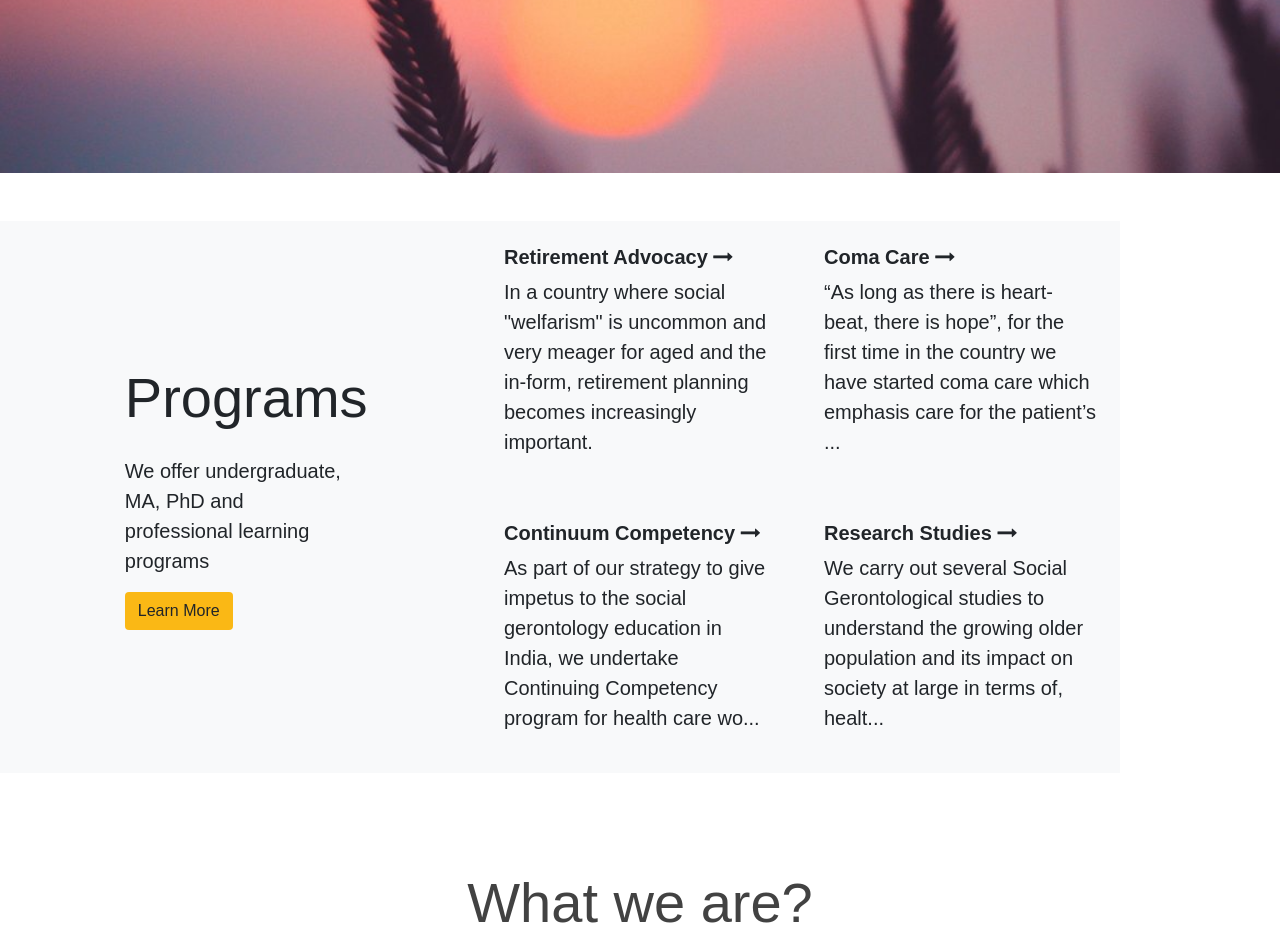
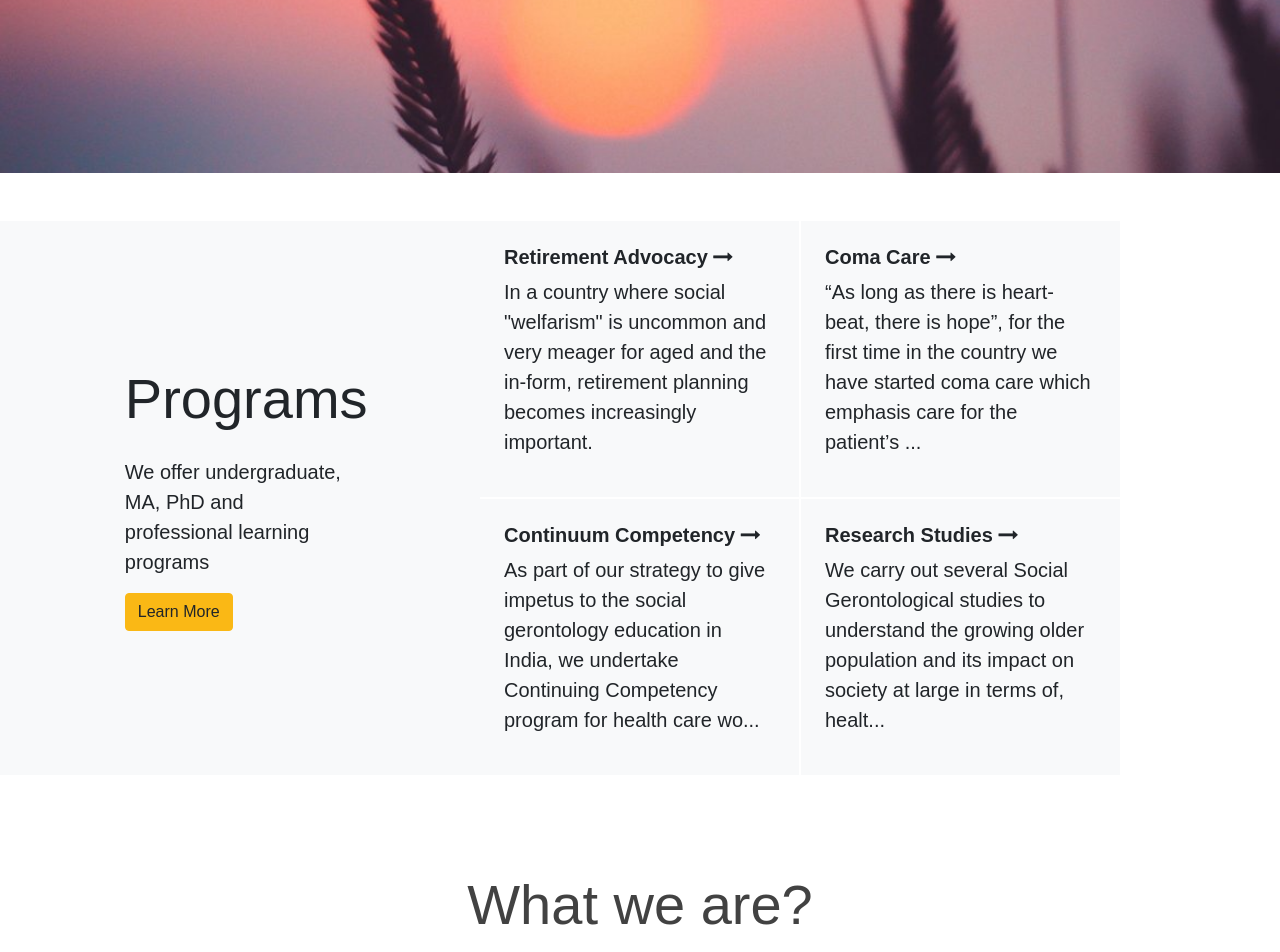
Before and after one commit to ic-Solutions/agsr-static, a Jekyll site: the page built from index.html, in a window 1280 px wide. Shown: the part 519-1471 px from the top of the page. Built offline with Jekyll 4.4.1, drawn with Linux system fonts in a browser that asks for light colours; nearby versions of some CDN libraries; some web fonts are replaced; comment, search, counter and statistics services are not loaded; some of the changed text lies outside the part shown.

Commit message:
add footer and more

```diff
--- a/_config.yml
+++ b/_config.yml
@@ -1,5 +1,5 @@
-title: Dragon Fruit
-description: A simple e-commerce Jekyll theme for simple products.
+title: ASGR
+description: A gerontology expert training facility.
 
 sass:
   sass_dir: /assets/css/_sass
--- a/_includes/core-team.html
+++ b/_includes/core-team.html
@@ -1,43 +1,23 @@
 <section class="core-team bg-light py-5">
     <div class="container">
-    <div class="row pb-3">
-      <div class="col-md-12 text-center">
-        <h2 class="display-4">Core Team</h2>
+        <div class="row">
+            <div class="col-12 text-center">
+                <h2 class="display-4 pb-4">Core Team</h2>
             </div>
         </div>
-    <div class="row pt-4">
-      <div class="col-12 col-md-6 text-right align-self-center pb-3">
-        <h4>John Doe</h4>
-        <p class="lead">
-          John Doe is nam sem quam, laoreet et leo quis, consectetur luctus
-          orci. Vestibulum ante ipsum primis in faucibus orci luctus et ultrices
-          posuere cubilia Curae
+    </div>
+    <div class="container core-team-grid">
+        <img alt="team member" class="image-1 img-fluid" src="/assets/images/sowmya.jpg"/>
+        <div class="details-1">
+            <h4>Sowmya</h4>
+            <p class="lead">John Doe is nam sem quam, laoreet et leo quis, consectetur luctus orci. Vestibulum ante ipsum primis in faucibus orci luctus et ultrices posuere cubilia Curae
             </p>
         </div>
-      <div class="col-12 col-md-6">
-        <img
-          class="img-fluid"
-          src="/assets/images/rsz_ann-savchenko-h0h_89ifsws-unsplash.jpg"
-          alt="team member"
-        />
-      </div>
-    </div>
-    <div class="row pt-4">
-      <div class="col-12 col-md-6">
-        <img
-          class="img-fluid"
-          src="/assets/images/rsz_ann-savchenko-h0h_89ifsws-unsplash.jpg"
-          alt="team member"
-        />
-      </div>
-      <div class="col-12 col-md-6 align-self-center pb-3">
-        <h4>Jane Doe</h4>
-        <p class="lead">
-          John Doe is nam sem quam, laoreet et leo quis, consectetur luctus
-          orci. Vestibulum ante ipsum primis in faucibus orci luctus et ultrices
-          posuere cubilia Curae
+        <img alt="team member" class="image-2 img-fluid" src="/assets/images/roshan.jpg"/>
+        <div class="details-2">
+            <h4>Roshan</h4>
+            <p class="lead">John Doe is nam sem quam, laoreet et leo quis, consectetur luctus orci. Vestibulum ante ipsum primis in faucibus orci luctus et ultrices posuere cubilia Curae
             </p>
         </div>
     </div>
-  </div>
 </section>
--- a/_includes/footer.html
+++ b/_includes/footer.html
@@ -95,7 +95,7 @@
         <div class="container">
             <div class="row">
                 <div class="col-md-3">
-                    <h4>Advisory of Social Gerontology & Research</h4>
+                    <h4>Advocate of Social Gerontology & Research</h4>
                 </div>
             </div>
         </div>
--- a/_includes/programs.html
+++ b/_includes/programs.html
@@ -6,7 +6,7 @@
       <p class="lead">
         We offer undergraduate, MA, PhD and professional learning programs
       </p>
-      <button class="btn bg-yellow">Learn More</button>
+      <button class="btn btn-yellow">Learn More</button>
     </div>
   </div>
   {% for item in site.data.programs %}
--- a/assets/css/_sass/homepage.scss
+++ b/assets/css/_sass/homepage.scss
@@ -55,37 +55,37 @@
   .card-1 {
     grid-row: 1/2;
     grid-column: 4/6;
+    border-right: 1px solid white;
+    border-bottom: 1px solid white;
     &:hover {
-      background-image: url(/assets/images/rsz_ann-savchenko-h0h_89ifsws-unsplash.jpg);
-      background-size: cover;
-      background-repeat: no-repeat;
+      background-color: darken($yellow, 5%) !important;
     }
   }
   .card-2 {
     grid-row: 1/2;
     grid-column: 6/8;
+    border-left: 1px solid white;
+    border-bottom: 1px solid white;
     &:hover {
-      background-image: url(/assets/images/rsz_ann-savchenko-h0h_89ifsws-unsplash.jpg);
-      background-size: cover;
-      background-repeat: no-repeat;
+      background-color: darken($yellow, 5%) !important;
     }
   }
   .card-3 {
     grid-row: 2/3;
     grid-column: 4/6;
+    border-right: 1px solid white;
+    border-top: 1px solid white;
     &:hover {
-      background-image: url(/assets/images/rsz_ann-savchenko-h0h_89ifsws-unsplash.jpg);
-      background-size: cover;
-      background-repeat: no-repeat;
+      background-color: darken($yellow, 5%) !important;
     }
   }
   .card-4 {
     grid-row: 2/3;
     grid-column: 6/8;
+    border-left: 1px solid white;
+    border-top: 1px solid white;
     &:hover {
-      background-image: url(/assets/images/rsz_ann-savchenko-h0h_89ifsws-unsplash.jpg);
-      background-size: cover;
-      background-repeat: no-repeat;
+      background-color: darken($yellow, 5%) !important;
     }
   }
 }
@@ -146,6 +146,7 @@
     // align-self: center;
     @include media-query($on-laptop) {
       margin-bottom: 1em;
+      display: inline;
     }
   }
 
@@ -217,3 +218,42 @@
     object-fit: cover;
   }
 }
+
+.core-team-grid {
+  display: grid;
+  grid-gap: 20px;
+  grid-template-columns: repeat(2, 1fr);
+  grid-template-rows: repeat(2, 1fr);
+  @include media-query($on-palm) {
+    display: block;
+  }
+  .img-fluid {
+    border: 6px solid $yellow;
+  }
+
+  .image-1 {
+    grid-column: 2/3;
+    object-fit: cover;
+  }
+  .details-1 {
+    grid-column: 1/2;
+    grid-row: 1/2;
+    text-align: right;
+    align-self: center;
+    @include media-query($on-palm) {
+      text-align: left;
+      margin-top: 1em;
+    }
+  }
+  .image-2 {
+    grid-column: 1/ 2;
+    object-fit: cover;
+  }
+  .details-2 {
+    grid-column: 2/3;
+    align-self: center;
+    @include media-query($on-palm) {
+      margin-top: 1em;
+    }
+  }
+}
--- a/assets/css/_sass/style.scss
+++ b/assets/css/_sass/style.scss
@@ -10,6 +10,15 @@
 h6 {
   font-family: $head-ff;
   font-weight: bold;
+}
+
+.btn-yellow {
+  background-color: $yellow !important;
+  border-color: $yellow !important;
+  &:hover {
+    background-color: darken($yellow, 5%) !important;
+    border-color: darken($yellow, 5%) !important;
+  }
 }
 
 .navbar {
```
Also changed, not shown: assets/images/roshan.jpg (added), assets/images/sowmya.jpg (added). Lines whose indentation alone changed are shown as unchanged.
